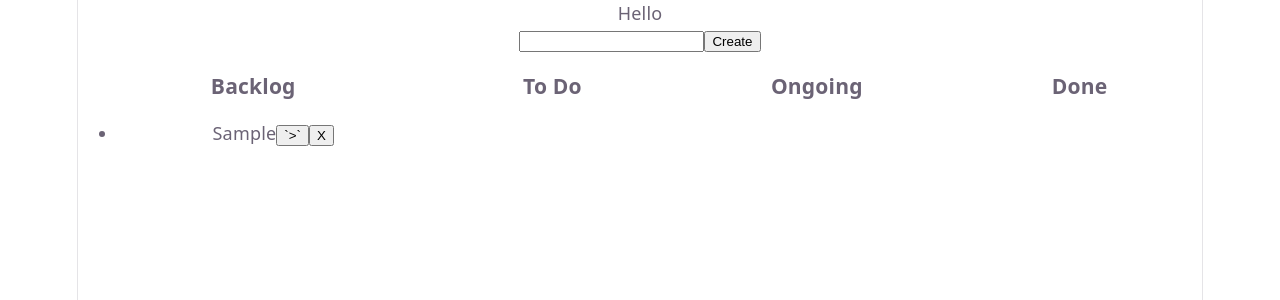
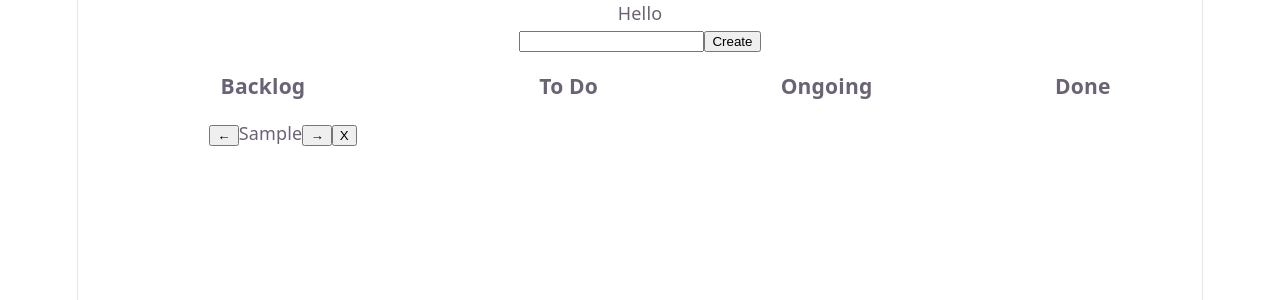
Before and after one commit to DesignBySite/kanban-challenge, a React (Vite) app: page / in a window 1280 px wide. Both pictures are taken after typing "Sample" into the empty fields and a click on the button "Create". Shown: the top 300 px of the page. Built offline with nearby package versions, Linux system fonts and the light colour scheme.

Commit message:
created onRetreat to move tasks backwards

```diff
--- a/src/App.css
+++ b/src/App.css
@@ -187,3 +187,7 @@
   display: grid;
   grid-auto-flow: column;
 }
+
+.task-item {
+  list-style-type: none;
+}
--- a/src/App.jsx
+++ b/src/App.jsx
@@ -30,11 +30,12 @@ const App = () => {
         <h3>{value}</h3>
         <ul data-test-id={`stage-${index}`}>
           {stagesTasks[index].map((task) => (
-            <li key={`${value}-${index}`}>
+            <li key={`${value}-${index}`} className="task-item">
+              <button type="button" onClick={() => onRetreat(task)}>&larr;</button>
               <span>
                 {task.name}
               </span>
-              <button type="button" onClick={() => onAdvance(task)}>`&gt;`</button>
+              <button type="button" onClick={() => onAdvance(task)}>&rarr;</button>
               <button type="button" onClick={() => onDelete(task.name)}>X</button>
             </li>
           ))}
@@ -43,7 +44,6 @@ const App = () => {
     ))
   }
 
-  // create task
   const onCreate = () => {
     console.log(newTaskName)
     const newTask = {name: newTaskName, stage: 0}
@@ -51,15 +51,12 @@ const App = () => {
     setNewTaskName('')
   }
 
-  // delete task
   const onDelete = (value) => {
     const foundIndex = tasks.filter((t, index) => t.name !== value)
     setTasks(foundIndex)
   }
 
-  // advance task
   const onAdvance = (task) => {
-  // advance task by changing the stage of the task
     if (task.stage < 3) {
       setTasks(tasks.map(t =>
         t.name === task.name ? {...t, stage: t.stage + 1} : t
@@ -67,6 +64,13 @@ const onAdvance = (task) => {
     }
   }
 
+  const onRetreat = (task) => {
+    if (task.stage > 0) {
+      setTasks(tasks.map(t =>
+        t.name === task.name ? {...t, stage: t.stage - 1} : t
+      ));
+    }
+  }
 
   return (
     <>
```
Lines whose indentation alone changed are shown as unchanged.
